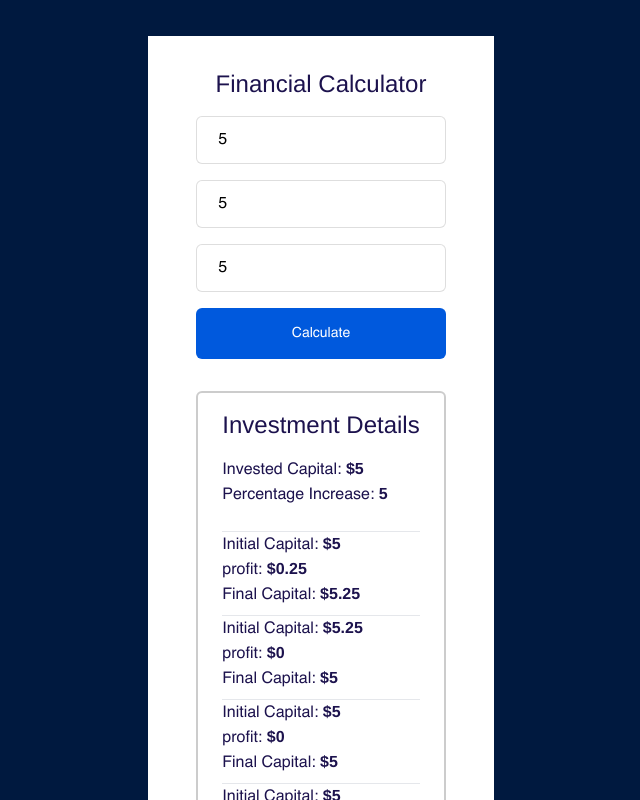
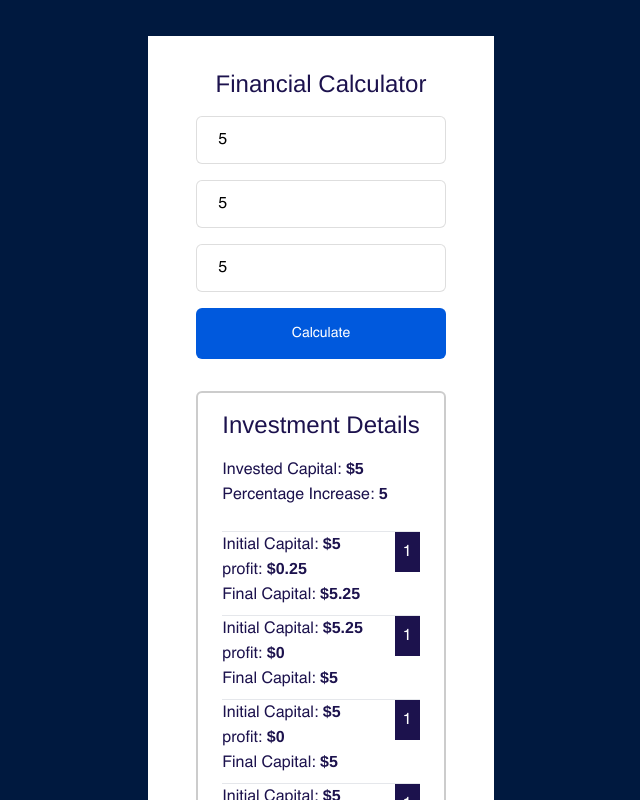
Before and after one commit to Niscolinx/financial-calculator, a React (Create React App) app: page / in a window 1280 px wide. Both pictures are taken after typing "5", "5", "5" into the empty fields and a click on the button "Calculate". Shown: the whole page, without its empty margins (319-959 px from the left). Built offline with nearby package versions, Linux system fonts and the light colour scheme.

Commit message:
working on inputs

```diff
--- a/src/components/Form.jsx
+++ b/src/components/Form.jsx
@@ -113,7 +113,10 @@ const Form = () => {
                     </p>
 
                     <div className='mt-6'>
-                        <div className='border-t'>
+                        <div className='border-t relative'>
+                            <span className='absolute right-0 bg-[#1c124d] text-white p-2'>
+                                1
+                            </span>
                             <p>
                                 Initial Capital:{' '}
                                 <span className='font-bold'>${capital}</span>
@@ -132,7 +135,10 @@ const Form = () => {
                         {details &&
                             details.map((value, i) => {
                                 return (
-                                    <div className='border-t mt-2' key={i}>
+                                    <div className='border-t mt-2 relative' key={i}>
+                                        <span className='absolute right-0 bg-[#1c124d] text-white p-2'>
+                                            1
+                                        </span>
                                         <p>
                                             Initial Capital:{' '}
                                             <span className='font-bold'>
```
